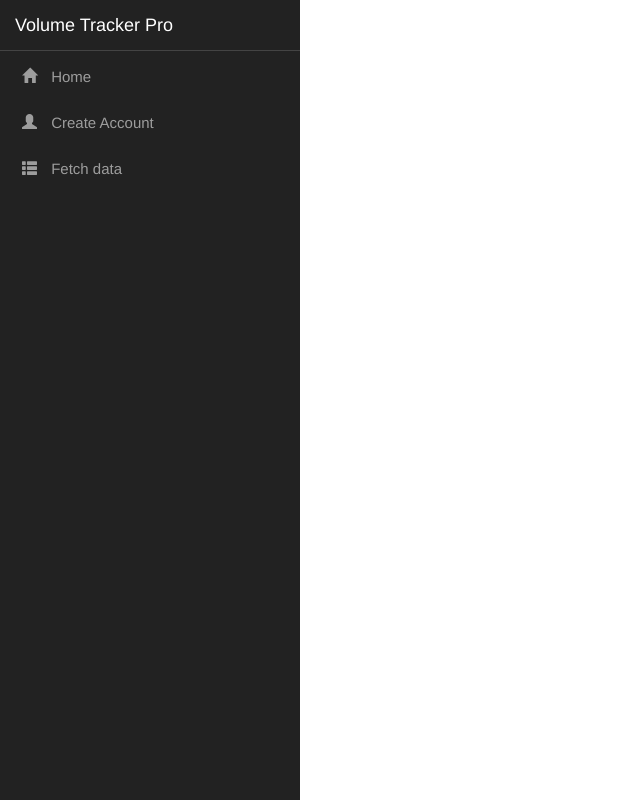
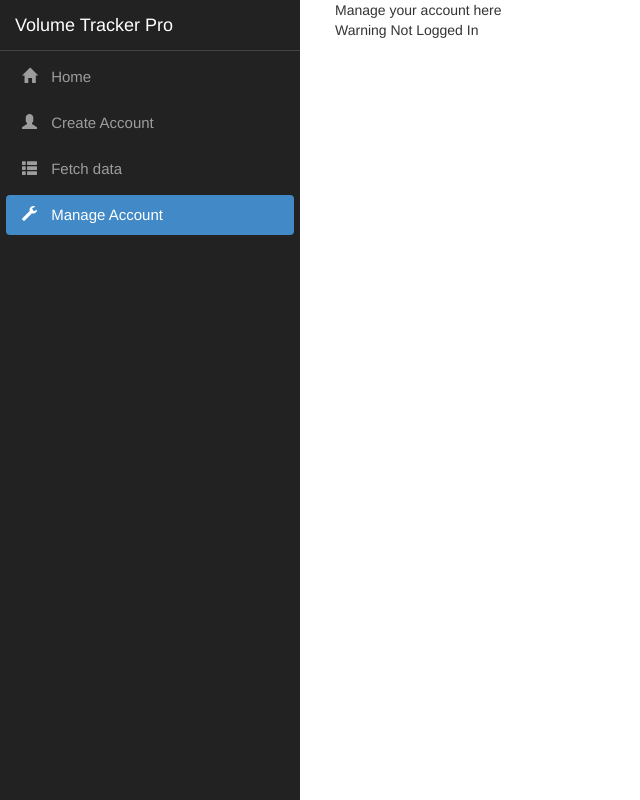
Before and after one commit to drowan9278/VolumeTrackerPro, an Angular app in the folder VolumeTrackerPro/ClientApp/: page /accountCreate in a window 1280 px wide. Before the commit this address led to /. Shown: the whole page, without its empty margins (0-640 px from the left). Built offline with nearby package versions, Linux system fonts and the light colour scheme.

Commit message:
Added new manage account page

```diff
--- a/VolumeTrackerPro/ClientApp/src/app/app.module.ts
+++ b/VolumeTrackerPro/ClientApp/src/app/app.module.ts
@@ -9,6 +9,7 @@ import { NavMenuComponent } from './nav-menu/nav-menu.component';
 import { HomeComponent } from './home/home.component';
 import { CounterComponent } from './accountcreate/counter.component';
 import { FetchDataComponent } from './fetch-data/fetch-data.component';
+import { AccountCreateComponent } from './manage-account/accountCreate.component';
 
 @NgModule({
   declarations: [
@@ -16,7 +17,8 @@ import { FetchDataComponent } from './fetch-data/fetch-data.component';
     NavMenuComponent,
     HomeComponent,
     CounterComponent,
-    FetchDataComponent
+    FetchDataComponent,
+    AccountCreateComponent,
   ],
   imports: [
     BrowserModule.withServerTransition({ appId: 'ng-cli-universal' }),
@@ -26,6 +28,7 @@ import { FetchDataComponent } from './fetch-data/fetch-data.component';
       { path: '', component: HomeComponent, pathMatch: 'full' },
       { path: 'counter', component: CounterComponent },
       { path: 'fetch-data', component: FetchDataComponent },
+      { path: 'accountCreate', component: AccountCreateComponent }
     ])
   ],
   providers: [],
--- /dev/null
+++ b/VolumeTrackerPro/ClientApp/src/app/manage-account/accountCreate.component.html
@@ -0,0 +1,13 @@
+<!DOCTYPE html>
+<html>
+<head>
+    <meta charset="utf-8" />
+    <title></title>
+</head>
+<body>
+    Manage your account here
+  <div>
+    Warning Not Logged In
+  </div>
+</body>
+</html>
--- a/VolumeTrackerPro/ClientApp/src/app/nav-menu/nav-menu.component.html
+++ b/VolumeTrackerPro/ClientApp/src/app/nav-menu/nav-menu.component.html
@@ -27,6 +27,11 @@
                         <span class='glyphicon glyphicon-th-list'></span> Fetch data
                     </a>
                 </li>
+                <li [routerLinkActive]='["link-active"]'>
+                  <a [routerLink]='["/accountCreate"]' class='collapse()'>
+                    <span class="glyphicon glyphicon-wrench"></span> Manage Account
+                  </a>
+                </li>
             </ul>
         </div>
     </div>
```
Also changed, not shown: VolumeTrackerPro/ClientApp/src/app/manage-account/accountCreate.component.ts (added, +13 -0 lines).
